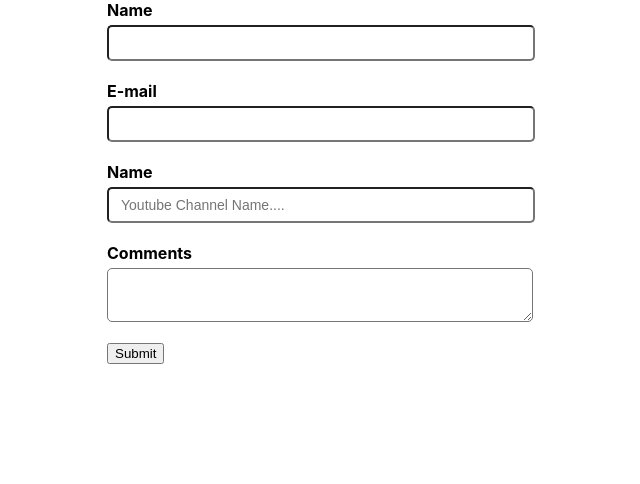
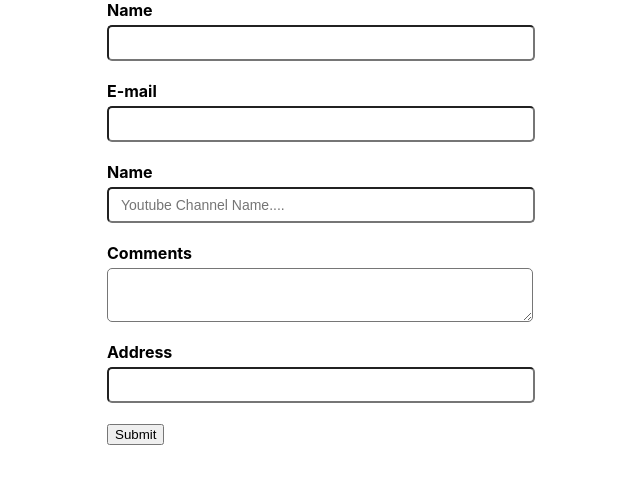
Before and after one commit to sumanmannacs1996/react-formik-app, a React (Create React App) app: page / in a window 1280 px wide. Shown: the top 484 px of the page, without its empty margins (319-959 px from the left). Built offline with nearby package versions, Linux system fonts and the light colour scheme.

Commit message:
Internal implementation of Field

```diff
--- a/src/components/YoutubeForm.js
+++ b/src/components/YoutubeForm.js
@@ -8,6 +8,7 @@ const initialValues ={
     email:'',
     channel:'',
     comments:'',
+    address:'',
 }
 
 const submitHandler=(values)=>{
@@ -18,7 +19,8 @@ const validationSchema =yup.object({
     name:yup.string().required("Required!"),
     email:yup.string().email('Email format is not valid!').required('Required!'),
     channel:yup.string().required('Required!'),
-    comments:yup.string().required('Required!')
+    comments:yup.string().required('Required!'),
+    address:yup.string().required('Required!')
 })
 
 
@@ -56,6 +58,24 @@ function YoutubeForm() {
                     <ErrorMessage name='comments' component={TextError}/>
                 </div>
 
+                <div className="form-control">
+                    <label htmlFor='address'>Address</label>
+                    <Field name='address'>
+                        {props =>{
+                            console.dir(props);
+                            const {field,form,meta} = props;
+                            return(
+                            <div>
+                                <input {...field} type='text' id ='address'/>
+                                {meta.touched && meta.error ?
+                                <div className='form-error'>{meta.error}</div>
+                                : ''}
+                            </div>
+                            )
+                        }}
+                    </Field>
+                </div>
+
                 <button type='submit'>Submit</button>
             </Form>
 
```
